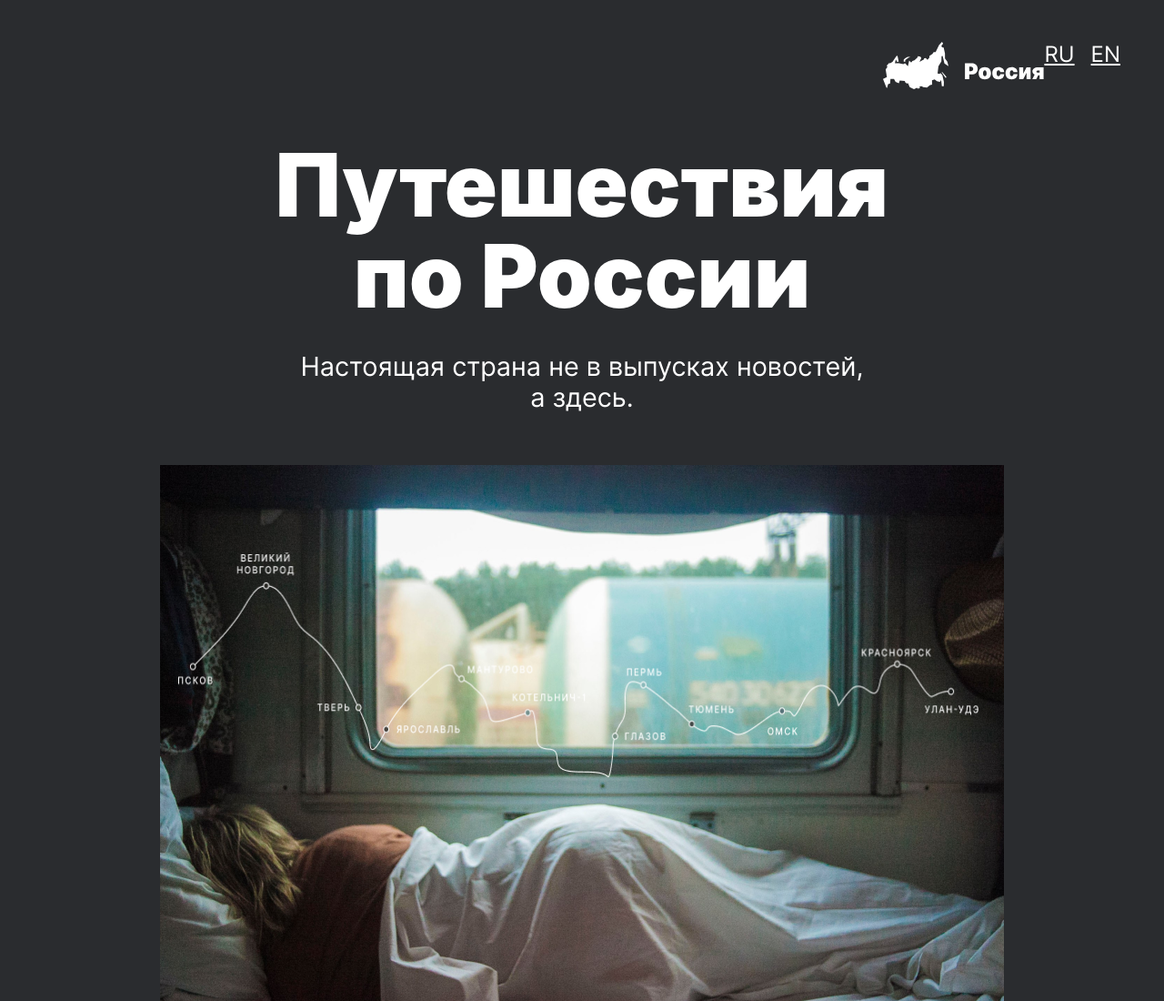
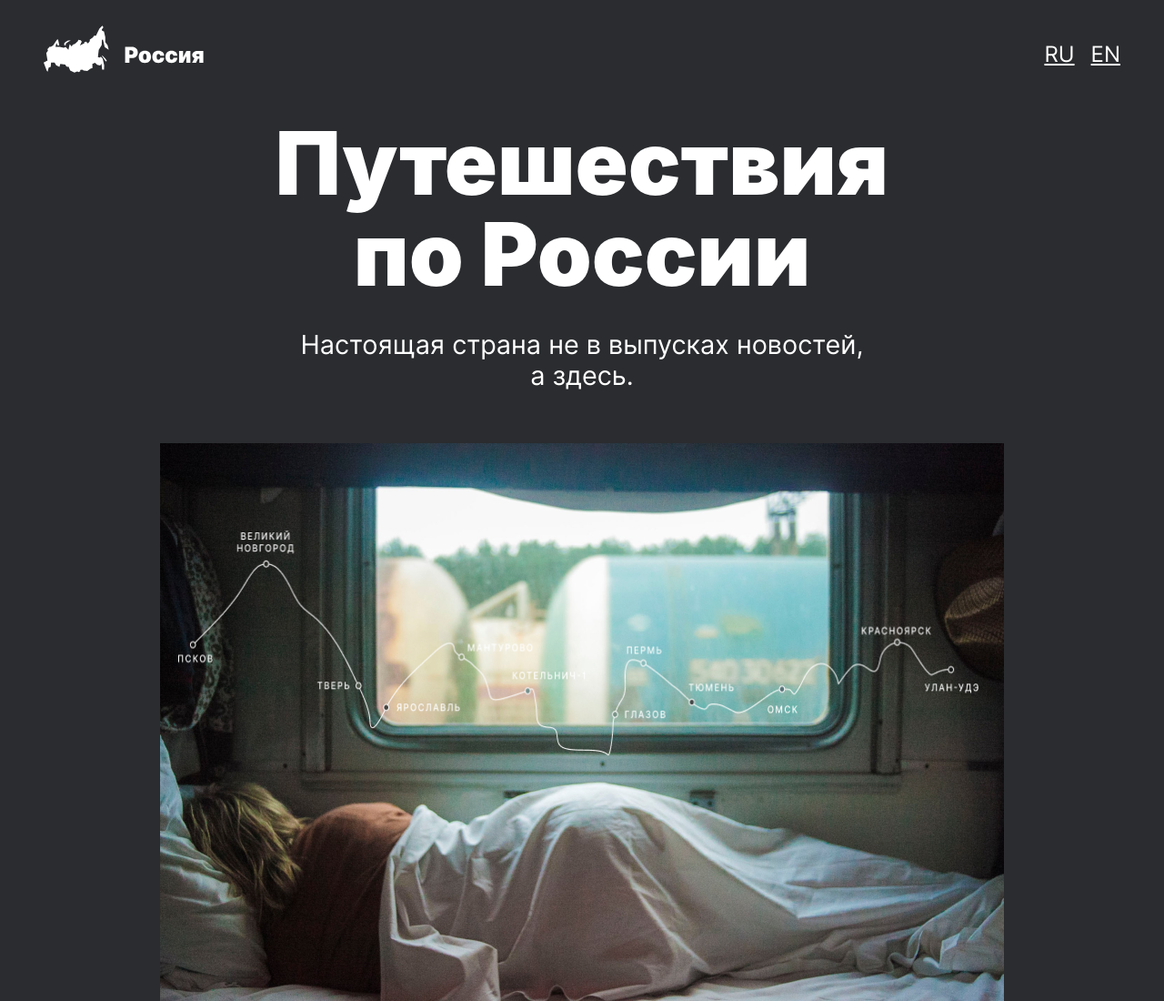
Before and after one commit to laito98/russian-travel, a plain HTML site: page index.html in a window 1280 px wide. Shown: the top 1100 px of the page at 91% size. Drawn offline with Linux system fonts and the light colour scheme; a web font is replaced by a local one.

Commit message:
First review

```diff
--- a/index.html
+++ b/index.html
@@ -10,7 +10,7 @@
 <body>
  <div class="page">
       <header class="header">
-         <img src="images/header-logo.svg" alt="лого">
+         <img src="images/header-logo.svg" alt="лого" class="header__logo">
          <a href="#" class="header__lang-link">RU</a>
          <a href="#" class="header__lang-link">EN</a>
      </header>
```
